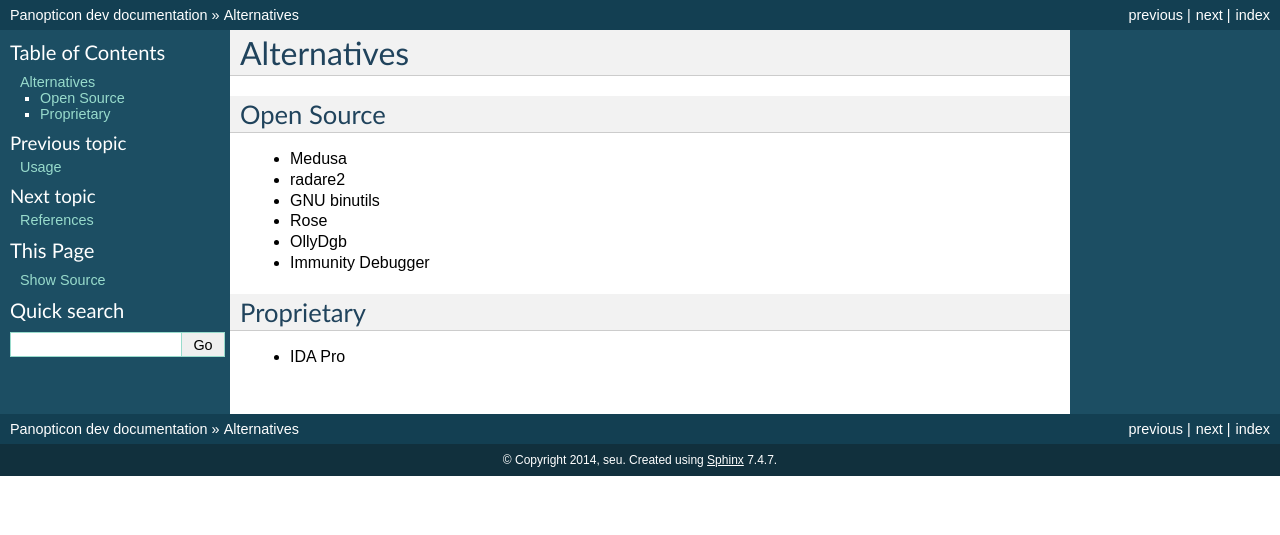
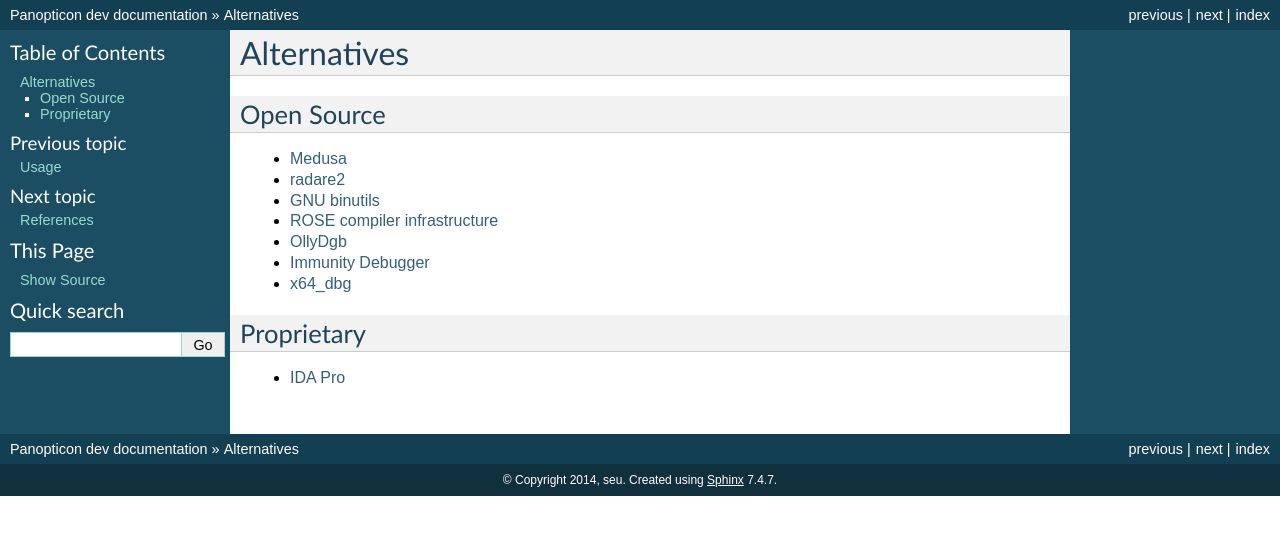
Before and after one commit to das-labor/panopticon, a Sphinx documentation site: the page built from doc/others.rst, in a window 1280 px wide. Shown: the top 535 px of the page. Built offline with Sphinx 7.4.7, drawn with Linux system fonts in a browser that asks for light colours; pages that are not in the unit, such as notebooks, are missing from menus.

Commit message:
doc: Link alternatives

```diff
--- a/doc/others.rst
+++ b/doc/others.rst
@@ -4,14 +4,15 @@
 Open Source
 -----------
 
-* Medusa
-* radare2
-* GNU binutils
-* Rose
-* OllyDgb
-* Immunity Debugger
+* `Medusa <https://github.com/wisk/medusa>`_
+* `radare2 <http://radare.org/>`_
+* `GNU binutils <http://www.gnu.org/software/binutils/>`_
+* `ROSE compiler infrastructure <http://rosecompiler.org/>`_
+* `OllyDgb <http://www.ollydbg.de/>`_
+* `Immunity Debugger <http://debugger.immunityinc.com/>`_
+* `x64_dbg <http://x64dbg.com/>`_
 
 Proprietary
 -----------
 
-* IDA Pro
+* `IDA Pro <https://www.hex-rays.com/>`_
```
